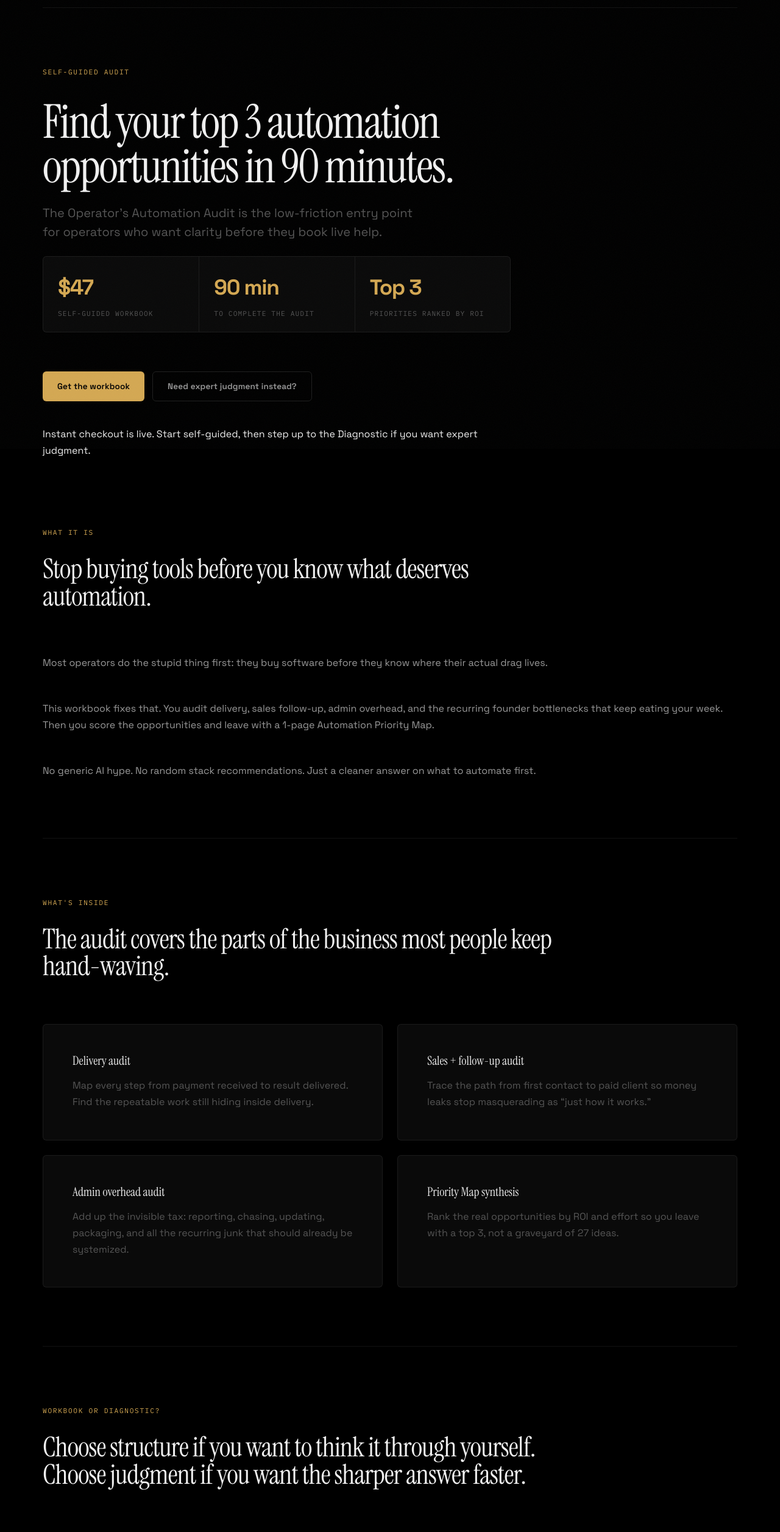
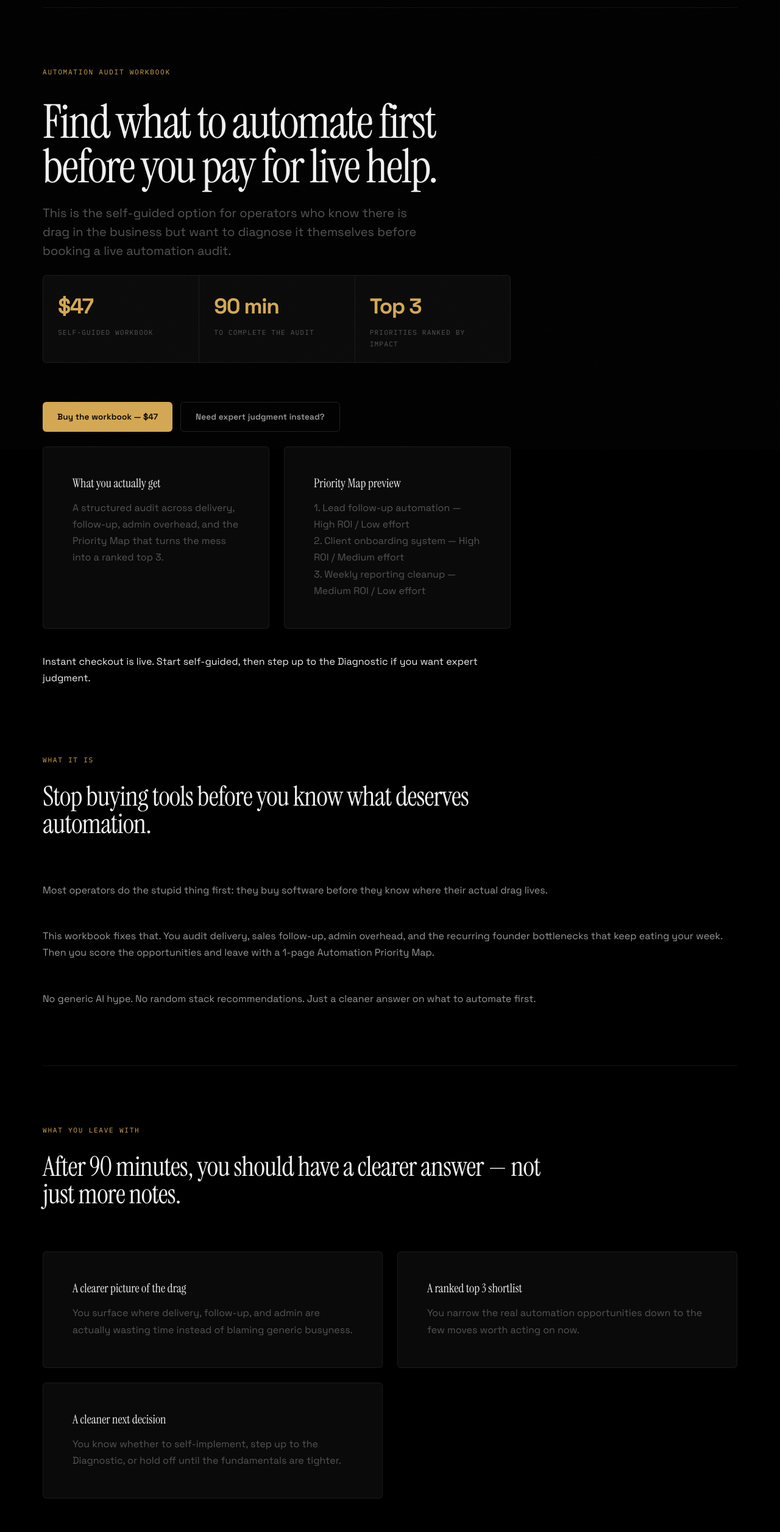
Before and after one commit to lucassynnott/applied-leverage-live-launch, a Next.js app: page /workbook in a window 1280 px wide. Shown: the part 64-2576 px from the top of the page at 61% size. Built offline with nearby package versions, Linux system fonts and the light colour scheme; no server answers.

Commit message:
seo: add workbook and blog OG assets

```diff
--- a/app/workbook/page.tsx
+++ b/app/workbook/page.tsx
@@ -1,25 +1,34 @@
 import type { Metadata } from "next";
 import Link from "next/link";
 
+const socialImage = "https://appliedleverage.io/og/automation-audit-workbook.png";
+
 export const metadata: Metadata = {
-  title: "The Operator's Automation Audit | Applied Leverage",
+  title: "Automation Audit Workbook for Small Businesses | Applied Leverage",
   description:
-    "A self-guided 90-minute workbook for operators who want to find their top automation opportunities before booking live help.",
+    "A $47 self-guided automation audit workbook for small businesses, agencies, and consultants who want to find what to automate first before booking live help.",
   alternates: {
     canonical: "https://appliedleverage.io/workbook"
   },
   openGraph: {
-    title: "The Operator's Automation Audit",
+    title: "Automation Audit Workbook for Small Businesses | Applied Leverage",
     description:
-      "A self-guided 90-minute workbook for operators who want to find their top automation opportunities before booking live help.",
+      "A $47 self-guided automation audit workbook for small businesses, agencies, and consultants who want to find what to automate first before booking live help.",
     type: "website",
-    url: "https://appliedleverage.io/workbook"
+    url: "https://appliedleverage.io/workbook",
+    images: [
+      {
+        url: socialImage,
+        alt: "The Operator's Automation Audit"
+      }
+    ]
   },
   twitter: {
     card: "summary_large_image",
-    title: "The Operator's Automation Audit",
+    title: "Automation Audit Workbook for Small Businesses | Applied Leverage",
     description:
-      "A self-guided 90-minute workbook for operators who want to find their top automation opportunities before booking live help."
+      "A $47 self-guided automation audit workbook for small businesses, agencies, and consultants who want to find what to automate first before booking live help.",
+    images: [socialImage]
   }
 };
 
@@ -28,10 +37,14 @@ const manualWorkbookRequestHref =
 
 const workbookCheckoutHref = process.env.NEXT_PUBLIC_WORKBOOK_CHECKOUT_URL?.trim() || "";
 const workbookPrimaryHref = workbookCheckoutHref || manualWorkbookRequestHref;
-const workbookPrimaryLabel = workbookCheckoutHref ? "Get the workbook" : "Request the workbook";
+const workbookOfferUrl = workbookCheckoutHref || "https://appliedleverage.io/workbook";
+const workbookPrimaryLabel = workbookCheckoutHref ? "Buy the workbook — $47" : "Request the workbook";
 const workbookSupportNote = workbookCheckoutHref
   ? "Instant checkout is live. Start self-guided, then step up to the Diagnostic if you want expert judgment."
-  : "Manual delivery stays in place until the direct checkout goes live.";
+  : "Delivered manually right now while instant checkout is being finalized.";
+const workbookManualTrustLine = workbookCheckoutHref
+  ? ""
+  : "You get the current version directly — this is not a waitlist.";
 
 export default function WorkbookPage() {
   const productSchema = {
@@ -43,14 +56,14 @@ export default function WorkbookPage() {
     },
     category: "Business workflow workbook",
     description:
-      "A self-guided 90-minute workbook for operators who want to find their top automation opportunities before booking live help.",
+      "A $47 self-guided automation audit workbook for small businesses, agencies, and consultants who want to find what to automate first before booking live help.",
     name: "The Operator's Automation Audit",
     offers: {
       "@type": "Offer",
       availability: "https://schema.org/InStock",
       price: "47",
       priceCurrency: "USD",
-      url: "https://appliedleverage.io/workbook"
+      url: workbookOfferUrl
     },
     url: "https://appliedleverage.io/workbook"
   };
@@ -63,11 +76,11 @@ export default function WorkbookPage() {
       />
       <section className="page-hero workbook-hero">
         <div className="hero-centered">
-          <p className="eyebrow">Self-guided audit</p>
-          <h1 className="hero-title">Find your top 3 automation opportunities in 90 minutes.</h1>
+          <p className="eyebrow">Automation audit workbook</p>
+          <h1 className="hero-title">Find what to automate first before you pay for live help.</h1>
           <p className="hero-subheadline">
-            The Operator&apos;s Automation Audit is the low-friction entry point for operators who
-            want clarity before they book live help.
+            This is the self-guided option for operators who know there is drag in the business
+            but want to diagnose it themselves before booking a live automation audit.
           </p>
           <div className="hero-stats-bar">
             <article className="hero-metric">
@@ -80,7 +93,7 @@ export default function WorkbookPage() {
             </article>
             <article className="hero-metric">
               <span className="hero-metric__value">Top 3</span>
-              <span className="hero-metric__label">priorities ranked by ROI</span>
+              <span className="hero-metric__label">priorities ranked by impact</span>
             </article>
           </div>
           <div className="hero-actions">
@@ -91,7 +104,25 @@ export default function WorkbookPage() {
               Need expert judgment instead?
             </Link>
           </div>
+          <div className="card-grid card-grid--two">
+            <article className="surface-card icon-card">
+              <h3>What you actually get</h3>
+              <p>
+                A structured audit across delivery, follow-up, admin overhead, and the Priority
+                Map that turns the mess into a ranked top 3.
+              </p>
+            </article>
+            <article className="surface-card icon-card">
+              <h3>Priority Map preview</h3>
+              <p>
+                1. Lead follow-up automation — High ROI / Low effort<br />
+                2. Client onboarding system — High ROI / Medium effort<br />
+                3. Weekly reporting cleanup — Medium ROI / Low effort
+              </p>
+            </article>
+          </div>
           <p className="hero-supporting-note">{workbookSupportNote}</p>
+          {workbookManualTrustLine ? <p className="hero-supporting-note">{workbookManualTrustLine}</p> : null}
         </div>
       </section>
 
@@ -117,6 +148,36 @@ export default function WorkbookPage() {
         </article>
       </section>
 
+      <section className="page-band" id="what-you-leave-with">
+        <div className="page-band__header">
+          <p className="eyebrow">What you leave with</p>
+          <h2>After 90 minutes, you should have a clearer answer — not just more notes.</h2>
+        </div>
+        <div className="card-grid card-grid--two">
+          <article className="surface-card icon-card">
+            <h3>A clearer picture of the drag</h3>
+            <p>
+              You surface where delivery, follow-up, and admin are actually wasting time instead
+              of blaming generic busyness.
+            </p>
+          </article>
+          <article className="surface-card icon-card">
+            <h3>A ranked top 3 shortlist</h3>
+            <p>
+              You narrow the real automation opportunities down to the few moves worth acting on
+              now.
+            </p>
+          </article>
+          <article className="surface-card icon-card">
+            <h3>A cleaner next decision</h3>
+            <p>
+              You know whether to self-implement, step up to the Diagnostic, or hold off until the
+              fundamentals are tighter.
+            </p>
+          </article>
+        </div>
+      </section>
+
       <section className="page-band" id="whats-inside">
         <div className="page-band__header">
           <p className="eyebrow">What&apos;s inside</p>
@@ -137,7 +198,7 @@ export default function WorkbookPage() {
           </article>
           <article className="surface-card icon-card">
             <h3>Priority Map synthesis</h3>
-            <p>Rank the real opportunities by ROI and effort so you leave with a top 3, not a graveyard of 27 ideas.</p>
+            <p>Rank the real opportunities by impact and effort so you leave with a top 3, not a graveyard of 27 ideas.</p>
           </article>
         </div>
       </section>
@@ -198,7 +259,7 @@ export default function WorkbookPage() {
           <aside className="card-stack">
             <article className="surface-card callout-card">
               <h3>Two clean next moves</h3>
-              <p>Want the self-guided audit? Request the workbook. Want expert judgment? Book the diagnostic.</p>
+              <p>Want the self-guided path? {workbookPrimaryLabel}. Want expert judgment? Book the diagnostic.</p>
               <div className="cta-actions">
                 <a className="button button-primary" href={workbookPrimaryHref}>
                   {workbookPrimaryLabel}
```
Also changed, not shown: app/blog/page.tsx (added, +99 -0 lines), public/og/automation-audit-workbook.png (added), public/og/blog-index.png (added).
